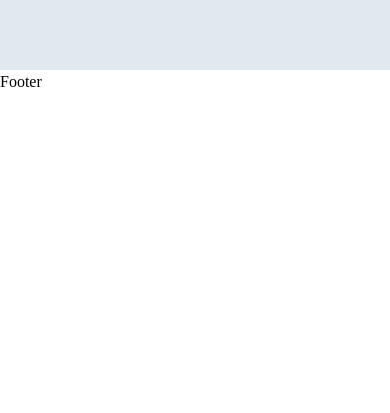
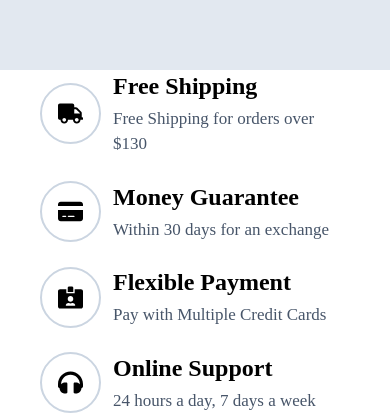
Before and after one commit to Abi-097/clothing_ecommerce_FE, a React (Vite) app: page / in a window 390 px wide. Shown: the part 10114-10527 px from the top of the page. Before the commit the page ends 10208 px from the top, so only its background shows below. Built offline with nearby package versions, Linux system fonts and the light colour scheme; a web font is replaced by a local one.

Commit message:
footer startered

```diff
--- a/src/sections/Footer.jsx
+++ b/src/sections/Footer.jsx
@@ -1,7 +1,68 @@
-import React from "react";
+import { AiFillInstagram, AiOutlineFullscreen } from "react-icons/ai";
+import footerLogo from "../assets/clients/footer-logo.svg";
+import { footerIcons } from "../components/data";
+import { FaFacebook, FaLinkedin, FaTwitter, FaArrowUp } from "react-icons/fa";
+import { FaArrowRightLong } from "react-icons/fa6";
+import { FaMoon, FaSun } from "react-icons/fa";
+import { useDarkMode } from "../components/DarkModeContext";
+import AOS from "aos";
+import "aos/dist/aos.css";
+import { Link } from "react-scroll";
+import { useEffect } from "react";
+const Footer = () => {
+  const { darkMode, toggleDarkMode } = useDarkMode();
 
-const Footer = () => {
-  return <div>Footer</div>;
+  useEffect(() => {
+    AOS.init({
+      offset: 200,
+      duration: 800,
+      easing: "ease-in-sine",
+      delay: 100,
+    });
+  }, []);
+  return (
+    <>
+      <section
+        className={`${
+          darkMode ? "dark bg-black" : "light bg-white"
+        } w-full lg:px-20 px-10 lg:py-20 flex flex-col justify-center items-center gap-6`}
+      >
+        <div
+          data-aos="zoom-in"
+          id="icon-boxes"
+          className="flex justify-between lg:items-center items-start lg:flex-row flex-col w-full gap-6"
+        >
+          {footerIcons.map((item, index) => (
+            <div
+              key={index}
+              className="flex justify-center items-center gap-3 "
+            >
+              <div
+                id="icon-box"
+                className="border-2 dark:text-white border-slate-300 rounded-full p-4 hover:bg-black hover:text-white cursor-pointer"
+              >
+                {item.icon && <item.icon className="w-[25px] h-[25px]" />}{" "}
+              </div>
+              <div className="flex flex-col justify-center items-start gap-1">
+                <h1 className="text-2xl text-black font-semibold dark:text-white">
+                  {item.title}
+                </h1>
+                <h1 className="text-[17px] text-slate-600 dark:text-white">
+                  {item.para}
+                </h1>
+              </div>
+            </div>
+          ))}
+        </div>
+      </section>
+      <section
+        id="main-footer"
+        className={`${
+          darkMode ? "dark bg-[#19191a] " : "light bg-black"
+        } w-full text-white lg:px-10 lg:py-10 grid lg:grid-cols-5 grid-cols-1 justify-between items-start gap-14`}
+      ></section>
+    </>
+  );
 };
 
 export default Footer;
```
